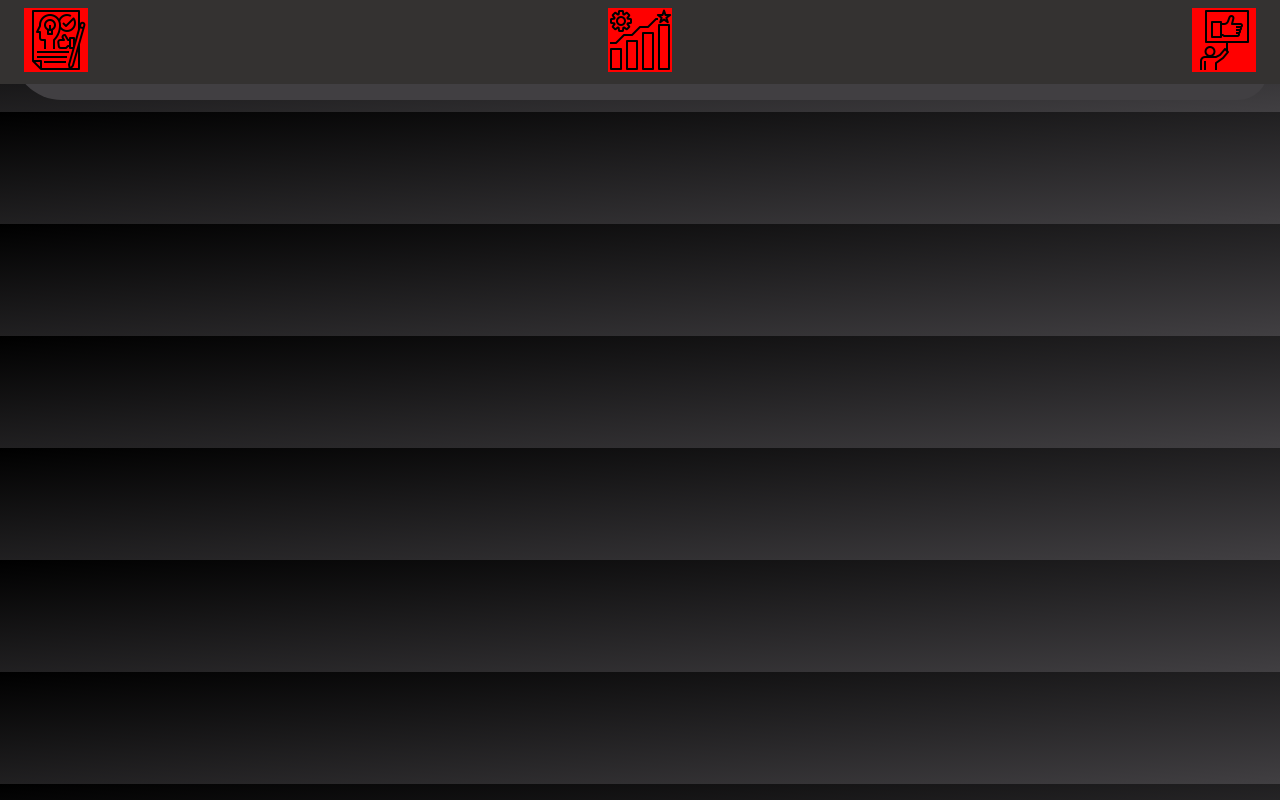
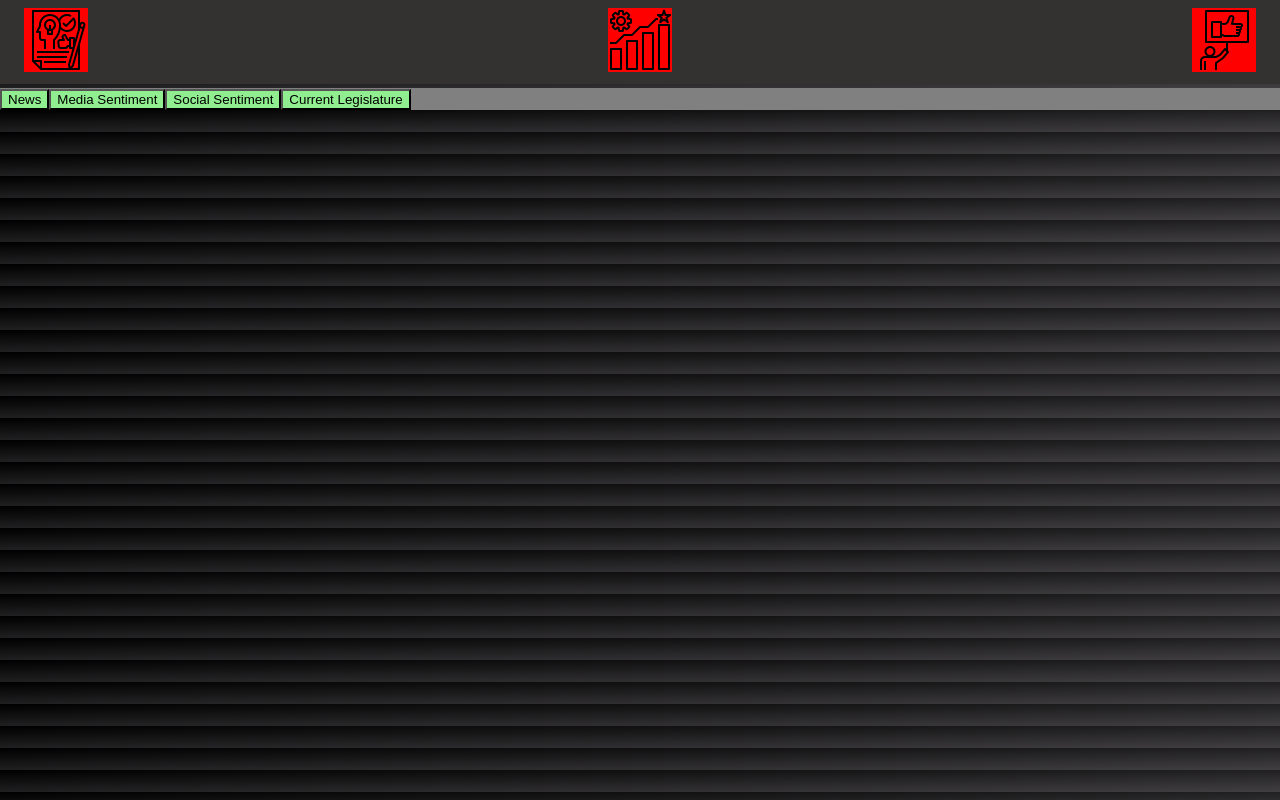
Before and after one commit to DrakeH5/SmartStocks, a React (Create React App) app in the folder frontend/: page /qualitative in a window 1280 px wide. Built offline with nearby package versions, Linux system fonts and the light colour scheme; no server answers.

Commit message:
qualitativePage and start of sub topic selection bar

```diff
--- a/frontend/src/App.js
+++ b/frontend/src/App.js
@@ -1,5 +1,5 @@
 import './App.css';
-import QuantitativePage from "./quantitativePage.js";
+import QualitativePage from "./qualitativePage.js";
 import { BrowserRouter,Routes, Route } from 'react-router-dom';
 import TopNavBar from "./topNavBar.js";
 
@@ -11,9 +11,9 @@ function App() {
         <TopNavBar></TopNavBar>
         <Routes>
           <Route exact path="/" element={<h1>HOME</h1>}></Route>
-          <Route exact path="/qualitative" element={<QuantitativePage />}></Route>
-          <Route exact path="/quantitative" element={<h1>Quantitative</h1>}></Route>
-          <Route exact path="/recomendations" element={<h1>Recs</h1>}></Route>
+          <Route exact path="/qualitative/*" element={<QualitativePage />}></Route>
+          <Route exact path="/quantitative/*" element={<h1>Quantitative</h1>}></Route>
+          <Route exact path="/recomendations/*" element={<h1>Recs</h1>}></Route>
         </Routes>
       </BrowserRouter>
     </div>
--- /dev/null
+++ b/frontend/src/qualitativePage.js
@@ -0,0 +1,28 @@
+import NewsFeed from "./newsfeed.js";
+import { Link, BrowserRouter,Routes, Route } from 'react-router-dom';
+
+function QualitativePage() {
+  const mainStyle = {
+    position: "relative",
+    top: "5.5em",
+    backgroundColor: "grey"
+  }
+  const buttonStyle = {
+    backgroundColor: "lightgreen"
+  }
+    return (
+      <div>
+        <div style={mainStyle}>
+          <Link to="news"><button style={buttonStyle}>News</button></Link>
+          <Link to="mediaSentiment"><button style={buttonStyle}>Media Sentiment</button></Link>
+          <Link to="socialSentiment"><button style={buttonStyle}>Social Sentiment</button></Link>
+          <Link to="currentLegislature"><button style={buttonStyle}>Current Legislature</button></Link>
+        </div>
+        <Routes>
+          <Route path="/news" element={<NewsFeed />}></Route>
+        </Routes>
+      </div>
+    );
+  }
+
+  export default QualitativePage;
--- a/frontend/src/quantitativePage.js
+++ /dev/null
@@ -1,11 +0,0 @@
-import NewsFeed from "./newsfeed.js";
-
-function QuantitativePage() {
-    return (
-      <div>
-        <NewsFeed />
-      </div>
-    );
-  }
-
-  export default QuantitativePage;
```
